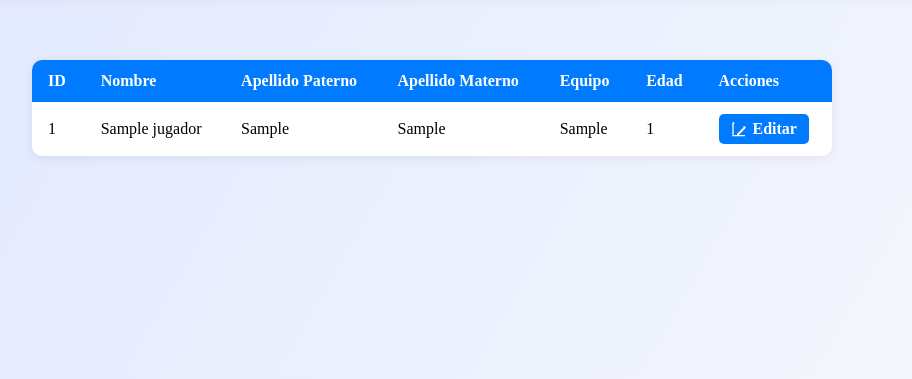
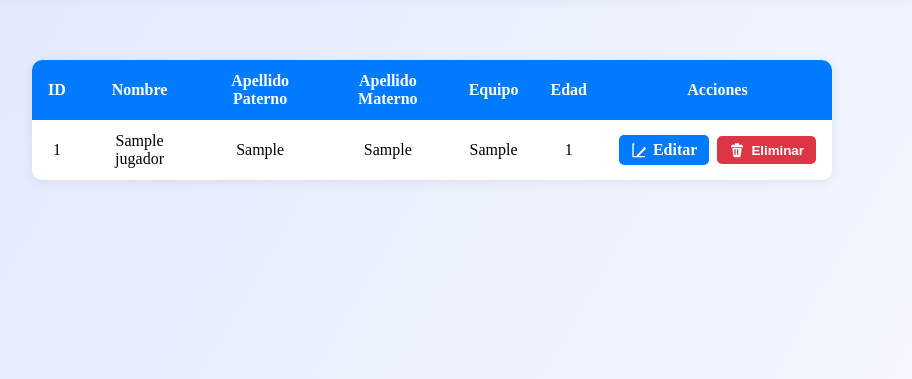
Before and after one commit to Moy020513/EJEMPLO_1, a Flask app: page /jugadores in a window 1280 px wide. Shown: the part 112-491 px from the top of the page, without its empty margins (208-1120 px from the left). Run offline with Flask 3, Linux system fonts and the light colour scheme; tables that the repository leaves empty hold one stand-in row (values such as "Sample post").

Commit message:
Funcion eliminar

```diff
--- a/app.py
+++ b/app.py
@@ -1,3 +1,4 @@
+
 
 
 from flask import Flask, render_template, request, flash
@@ -99,6 +100,18 @@ def editar_jugador(id):
             flash(f'Error al actualizar jugador: {str(e)}')
     return render_template('editar_jugador.html', jugador=jugador)
 
+# Ruta para eliminar un jugador
+@app.route('/jugador/<int:id>/eliminar', methods=['POST'])
+def eliminar_jugador(id):
+    jugador = Jugador.query.get_or_404(id)
+    try:
+        db.session.delete(jugador)
+        db.session.commit()
+        flash('Jugador eliminado correctamente.')
+    except Exception as e:
+        flash(f'Error al eliminar jugador: {str(e)}')
+    return listar_jugadores()
+
 # Inicializar la base de datos antes de cada request (solo la primera vez)
 _db_initialized = False
 @app.before_request
--- a/templates/listar_jugadores.html
+++ b/templates/listar_jugadores.html
@@ -15,7 +15,7 @@
     }
     .jugadores-table th, .jugadores-table td {
         padding: 12px 16px;
-        text-align: left;
+        text-align: center;
     }
     .jugadores-table th {
         background: #007bff;
@@ -48,10 +48,18 @@
             <td>{{ jugador.equipo }}</td>
             <td>{{ jugador.edad }}</td>
             <td>
-                <a href="/jugador/{{ jugador.id }}/editar" style="display:inline-flex;align-items:center;gap:6px;padding:6px 12px;background:#007bff;color:#fff;border-radius:5px;text-decoration:none;font-weight:bold;transition:background 0.2s;">
-                    <svg xmlns="http://www.w3.org/2000/svg" width="16" height="16" fill="none" viewBox="0 0 24 24"><path fill="#fff" d="M4 21h17v2H3a1 1 0 0 1-1-1V3a1 1 0 0 1 1-1h2v2H4v17zm16.7-13.3a1 1 0 0 0-1.4 0l-1.1 1.1 2.7 2.7 1.1-1.1a1 1 0 0 0 0-1.4l-1.3-1.3zm-2.1 2.1-9.6 9.6V21h2.6l9.6-9.6-2.6-2.6z"/></svg>
-                    Editar
-                </a>
+                <div style="display:flex;align-items:center;gap:8px;">
+                    <a href="/jugador/{{ jugador.id }}/editar" style="display:inline-flex;align-items:center;gap:6px;padding:6px 12px;background:#007bff;color:#fff;border-radius:5px;text-decoration:none;font-weight:bold;transition:background 0.2s;">
+                        <svg xmlns="http://www.w3.org/2000/svg" width="16" height="16" fill="none" viewBox="0 0 24 24"><path fill="#fff" d="M4 21h17v2H3a1 1 0 0 1-1-1V3a1 1 0 0 1 1-1h2v2H4v17zm16.7-13.3a1 1 0 0 0-1.4 0l-1.1 1.1 2.7 2.7 1.1-1.1a1 1 0 0 0 0-1.4l-1.3-1.3zm-2.1 2.1-9.6 9.6V21h2.6l9.6-9.6-2.6-2.6z"/></svg>
+                        Editar
+                    </a>
+                    <form method="POST" action="/jugador/{{ jugador.id }}/eliminar" style="display:inline;" onsubmit="return confirm('¿Estás seguro de que deseas eliminar este jugador?');">
+                        <button type="submit" style="display:inline-flex;align-items:center;gap:6px;padding:6px 12px;background:#dc3545;color:#fff;border:none;border-radius:5px;font-weight:bold;cursor:pointer;transition:background 0.2s;">
+                            <svg xmlns="http://www.w3.org/2000/svg" width="16" height="16" fill="none" viewBox="0 0 24 24"><path fill="#fff" d="M3 6h18v2H3V6zm2 3h14l-1.5 12.5A2 2 0 0 1 15.5 23h-7a2 2 0 0 1-1.99-1.5L5 9zm3 2v8h2v-8H8zm4 0v8h2v-8h-2zM9 4V2h6v2h5v2H4V4h5z"/></svg>
+                            Eliminar
+                        </button>
+                    </form>
+                </div>
             </td>
         </tr>
         {% else %}
```
